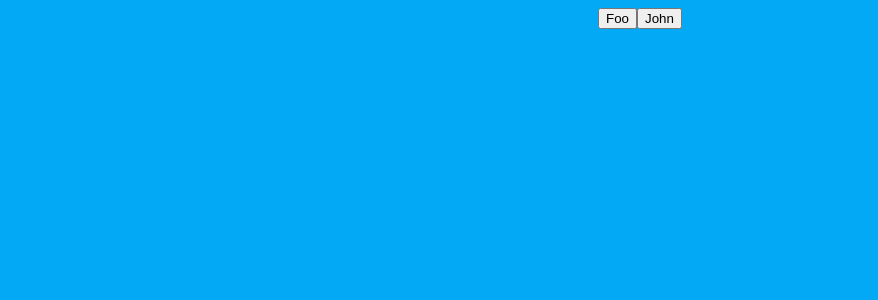
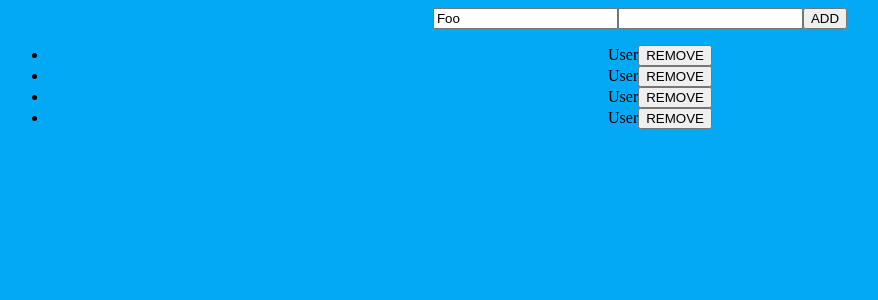
Before and after one commit to wishtack-training/wt-training-angular, an Angular app: page / in a window 1280 px wide. Shown: the top 300 px of the page, without its empty margins (0-878 px from the left). Built offline with nearby package versions, Linux system fonts and the light colour scheme.

Commit message:
UserListComponent boilerplate.

```diff
--- a/src/app/app.component.html
+++ b/src/app/app.component.html
@@ -1 +1 @@
-<wt-user-selector></wt-user-selector>
+<wt-user-list></wt-user-list>
--- /dev/null
+++ b/src/app/user/user-list/user-list.component.html
@@ -0,0 +1,23 @@
+<form (submit)="addUser()">
+
+    <input
+            [(ngModel)]="firstName"
+            name="firstName"
+            type="text">
+
+    <input
+            name="lastName"
+            type="text">
+
+    <button type="submit">ADD</button>
+
+</form>
+
+<ul>
+
+    <li><span>User</span><button>REMOVE</button></li>
+    <li><span>User</span><button>REMOVE</button></li>
+    <li><span>User</span><button>REMOVE</button></li>
+    <li><span>User</span><button>REMOVE</button></li>
+
+</ul>
--- /dev/null
+++ b/src/app/user/user-list/user-list.component.ts
@@ -0,0 +1,19 @@
+import { Component } from '@angular/core';
+import { UserStore } from '../user-store';
+
+@Component({
+    selector: 'wt-user-list',
+    templateUrl: './user-list.component.html',
+    styleUrls: ['./user-list.component.scss']
+})
+export class UserListComponent {
+
+    firstName = 'Foo';
+
+    private _userStore = new UserStore();
+
+    addUser() {
+        console.log(this.firstName);
+    }
+
+}
```
Also changed, not shown: src/app/app.module.ts (+8 -3 lines), src/app/user/user-list/user-list.component.scss (added).
